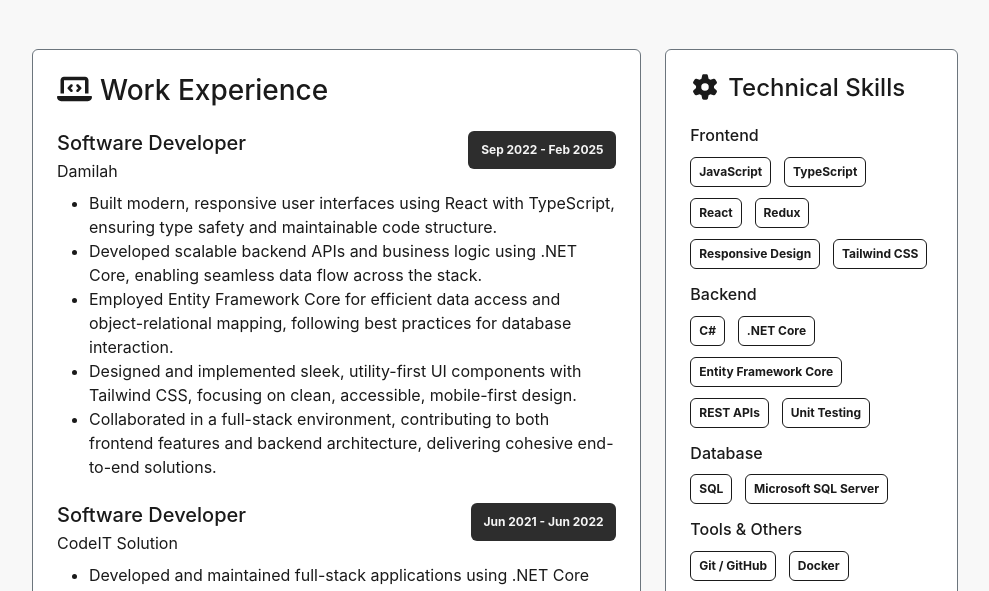
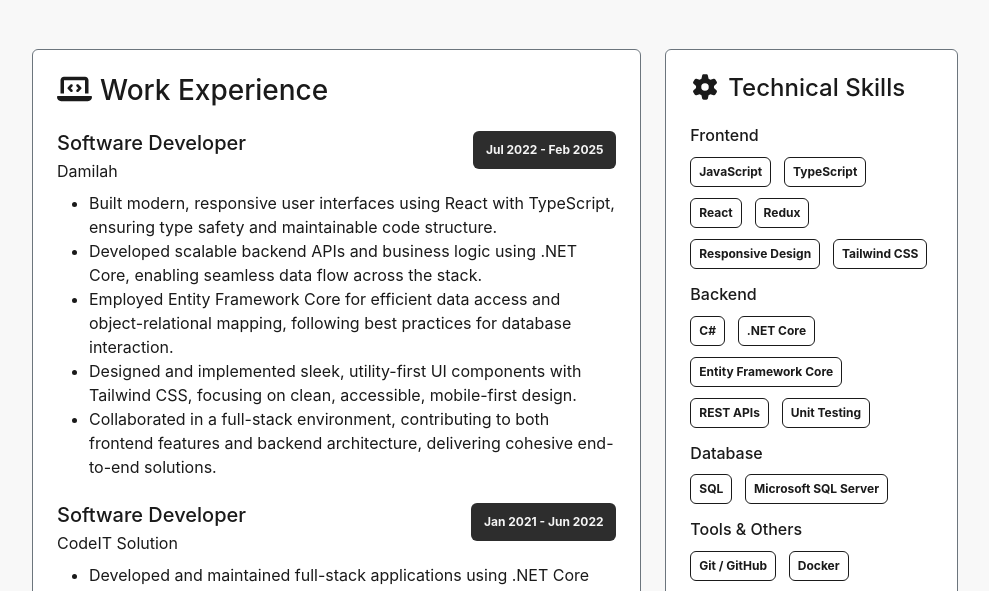
Before and after one commit to argirowski/ArgirovskiPortfolio, a React (Create React App) app: page / in a window 1280 px wide. Shown: the part 2620-3211 px from the top of the page, without its empty margins (145-1134 px from the left). Built offline with nearby package versions, Linux system fonts and the light colour scheme.

Commit message:
Updating the CV

```diff
--- a/src/components/ResumePage/ResumePage.tsx
+++ b/src/components/ResumePage/ResumePage.tsx
@@ -46,7 +46,7 @@ const ResumePage: React.FC = () => {
                           <p className="text-warning mb-0">Damilah</p>
                         </div>
                         <Badge className="year-badge">
-                          Sep 2022 - Feb 2025
+                          Jul 2022 - Feb 2025
                         </Badge>
                       </div>
                       <ul className="text-light">
@@ -87,7 +87,7 @@ const ResumePage: React.FC = () => {
                           <p className="text-warning mb-0">CodeIT Solution</p>
                         </div>
                         <Badge bg="secondary" className="year-badge">
-                          Jun 2021 - Jun 2022
+                          Jan 2021 - Jun 2022
                         </Badge>
                       </div>
                       <ul className="text-light">
```
Also changed, not shown: 1 other file (tests, documents, lock files or other folders).
